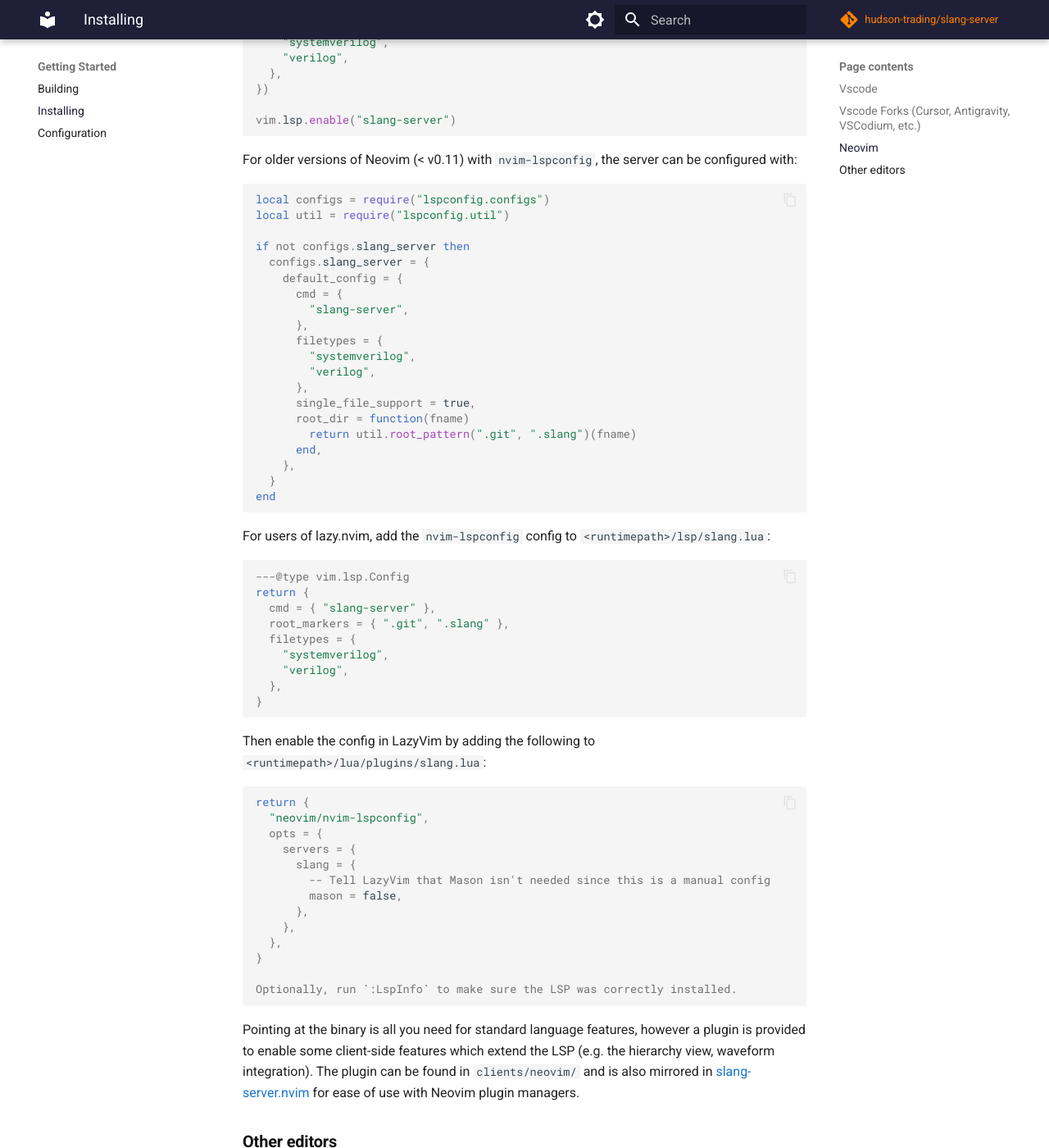
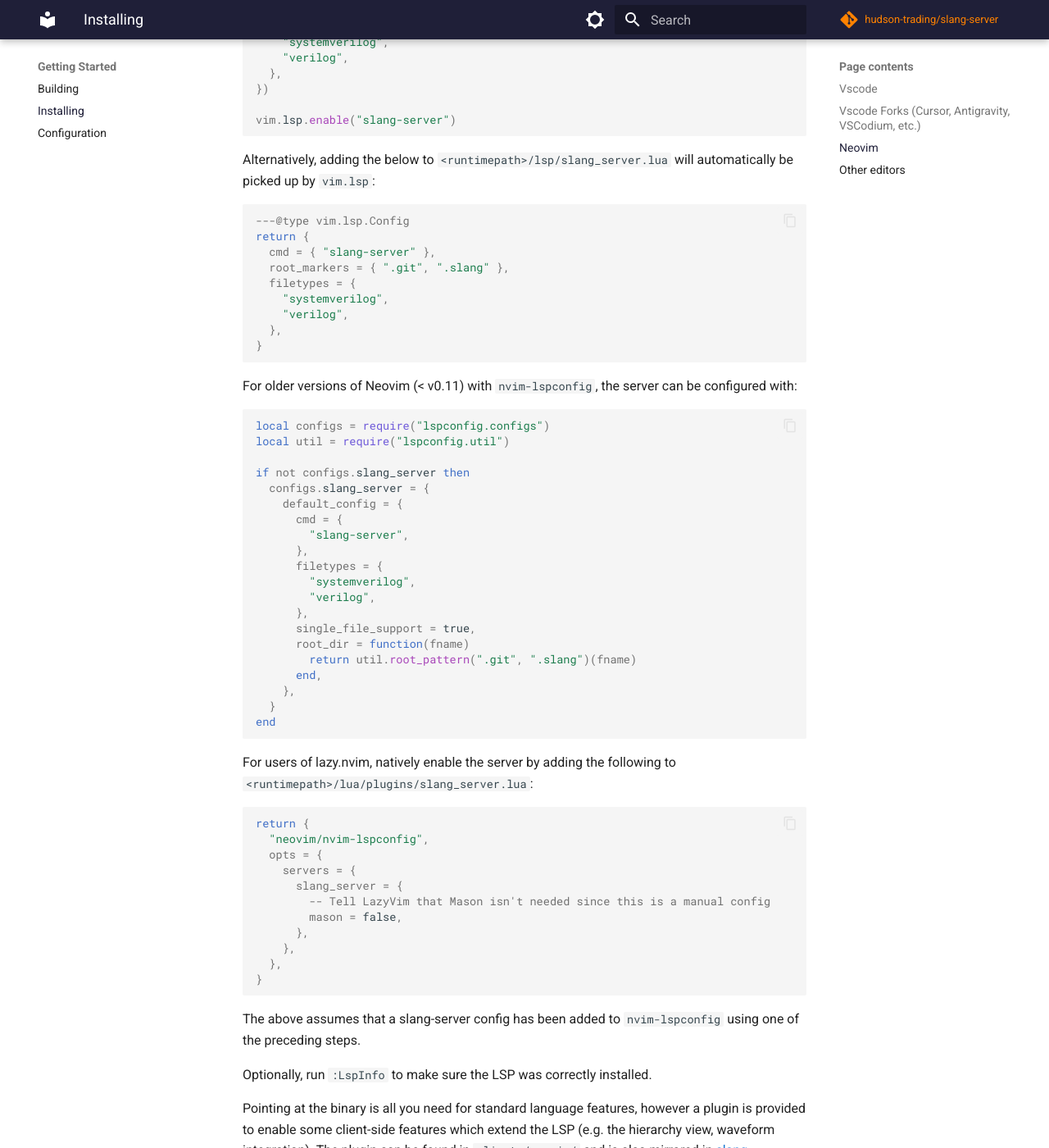
Before and after one commit to hudson-trading/slang-server, an MkDocs documentation site: the page built from docs/start/installing.md, in a window 1280 px wide and 1400 px high, scrolled down 777 px. Shown: the whole window at 82% size. Built offline with MkDocs 1.6.1 and Material for MkDocs 9.7.7, drawn with Linux system fonts in a browser that asks for light colours; comment, search, counter and statistics services are not loaded.

Commit message:
Add tweaks from review

````diff
--- a/docs/start/installing.md
+++ b/docs/start/installing.md
@@ -27,6 +27,20 @@
 vim.lsp.enable("slang-server")
 ```
 
+Alternatively, adding the below to `<runtimepath>/lsp/slang_server.lua` will automatically be picked up by `vim.lsp`:
+
+```lua
+---@type vim.lsp.Config
+return {
+  cmd = { "slang-server" },
+  root_markers = { ".git", ".slang" },
+  filetypes = {
+    "systemverilog",
+    "verilog",
+  },
+}
+```
+
 For older versions of Neovim (< v0.11) with `nvim-lspconfig`, the server can be configured with:
 
 ```lua
@@ -52,37 +66,25 @@
 end
 ```
 
-For users of lazy.nvim, add the `nvim-lspconfig` config to `<runtimepath>/lsp/slang.lua`:
-
-```lua
----@type vim.lsp.Config
-return {
-  cmd = { "slang-server" },
-  root_markers = { ".git", ".slang" },
-  filetypes = {
-    "systemverilog",
-    "verilog",
-  },
-}
-```
-
-Then enable the config in LazyVim by adding the following to `<runtimepath>/lua/plugins/slang.lua`:
+For users of lazy.nvim, natively enable the server by adding the following to `<runtimepath>/lua/plugins/slang_server.lua`:
 
 ```lua
 return {
   "neovim/nvim-lspconfig",
   opts = {
     servers = {
-      slang = {
+      slang_server = {
         -- Tell LazyVim that Mason isn't needed since this is a manual config
         mason = false,
       },
     },
   },
 }
+```
+
+The above assumes that a slang-server config has been added to `nvim-lspconfig` using one of the preceding steps.
 
 Optionally, run `:LspInfo` to make sure the LSP was correctly installed.
-```
 
 Pointing at the binary is all you need for standard language features, however a plugin is provided to enable some client-side features which extend the LSP (e.g. the hierarchy view, waveform integration). The plugin can be found in `clients/neovim/` and is also mirrored in [slang-server.nvim](https://github.com/hudson-trading/slang-server.nvim) for ease of use with Neovim plugin managers.
 
````
